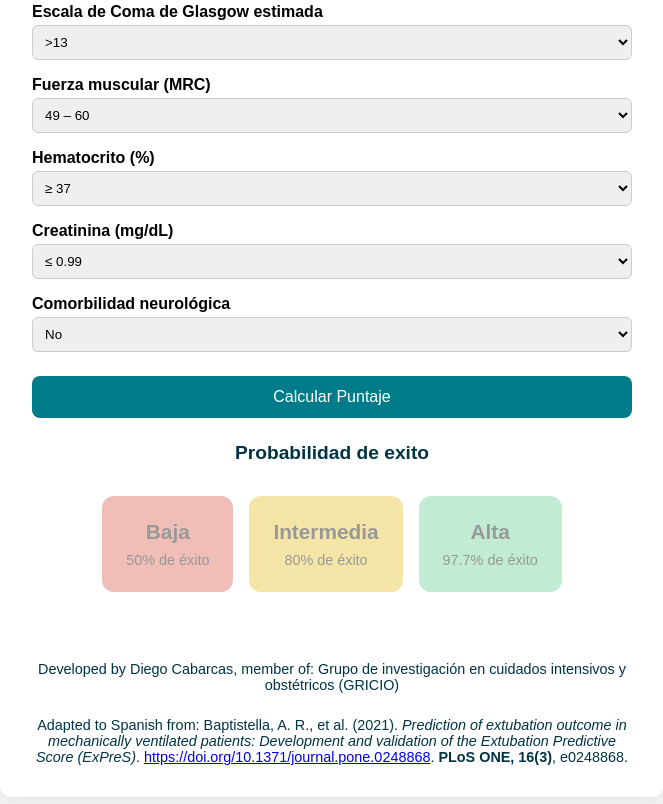
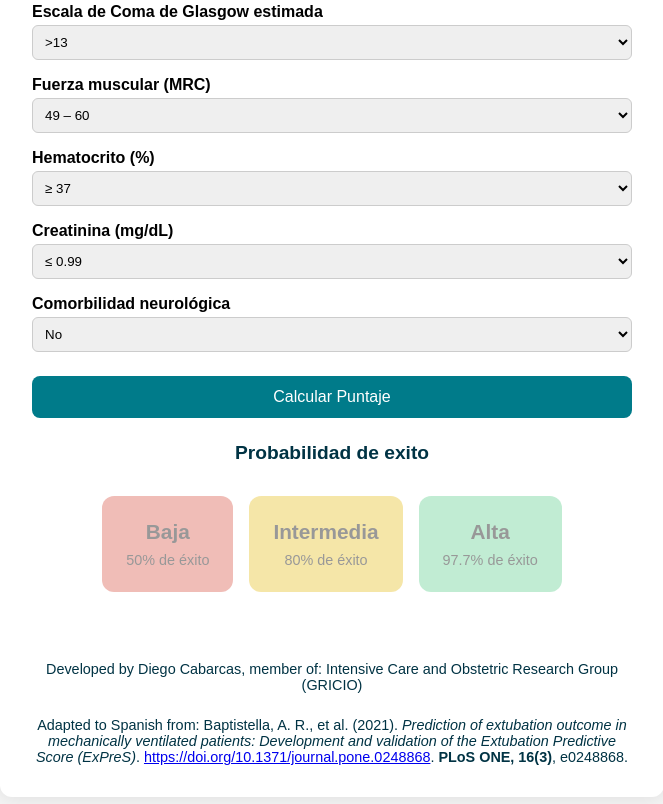
Before and after one commit to DiegooCb/ExPreS, a plain HTML site: page index.html in a window 1280 px wide. Shown: the part 354-1158 px from the top of the page, without its empty margins (308-971 px from the left). Drawn offline with nearby package versions, Linux system fonts and the light colour scheme.

Commit message:
Update index.html

```diff
--- a/index.html
+++ b/index.html
@@ -223,7 +223,7 @@
   </div>
     <canvas id="scoreChart" width="50" height="25" style="margin-top: 1rem;"></canvas>
     <div class="development">
-      Developed by Diego Cabarcas, member of: Grupo de investigación en cuidados intensivos y obstétricos (GRICIO)
+      Developed by Diego Cabarcas, member of: Intensive Care and Obstetric Research Group (GRICIO)
     </div>
 
     <div class="development">
```
